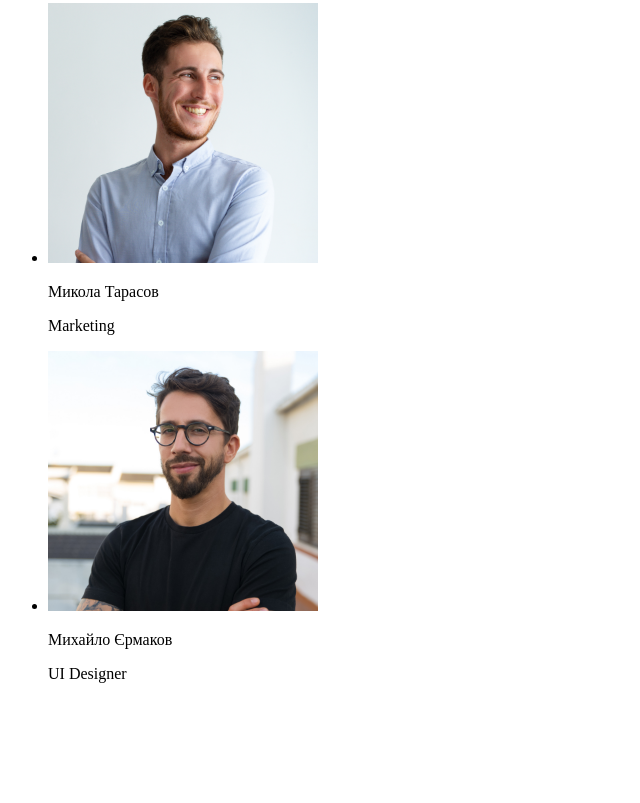
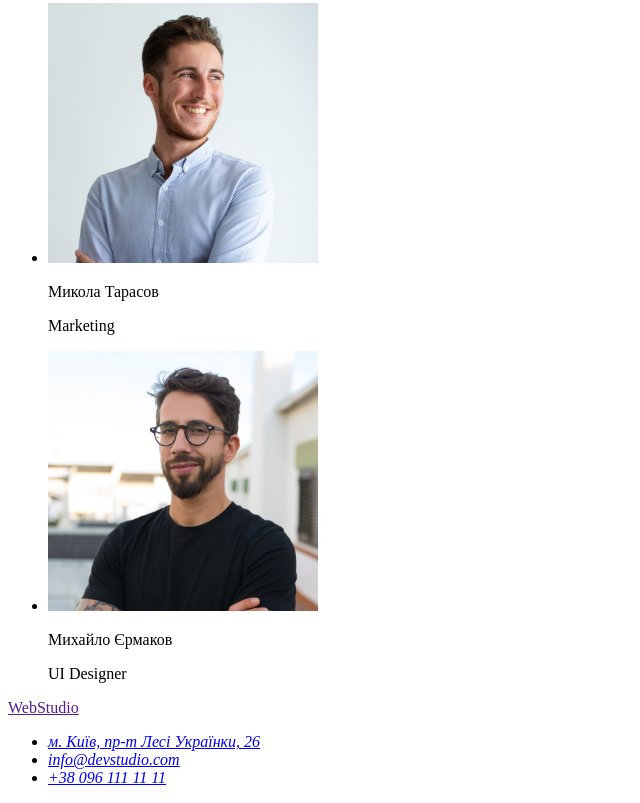
Before and after one commit to nikkuts/goit-markup-hw-01, a plain HTML site: page index.html in a window 1280 px wide. Shown: the part 1632-2435 px from the top of the page, without its empty margins (0-640 px from the left). Before the commit the page ends 2331 px from the top, so only its background shows below. Drawn offline with Linux system fonts and the light colour scheme.

Commit message:
додає підвал

```diff
--- a/index.html
+++ b/index.html
@@ -75,10 +75,17 @@
             </ul>
         </section>
     </main>
-
     <!--Підвал-->
     <footer>
-
+        <!--Лого-->
+        <a href="">WebStudio</a>
+        <address>
+            <ul>
+                <li><a href="https://goo.gl/maps/7WfShjQi5e1JMtdQ9" target="_blank" rel="noopener noreferrer nofollow">м. Київ, пр-т Лесі Українки, 26</a></li>
+                <li><a href="mailto:info@devstudio.com">info@devstudio.com</a></li>
+                <li><a href="tel:+380961111111">+38 096 111 11 11</a></li>
+            </ul>
+        </address>
     </footer>
 </body>
 </html>
```
